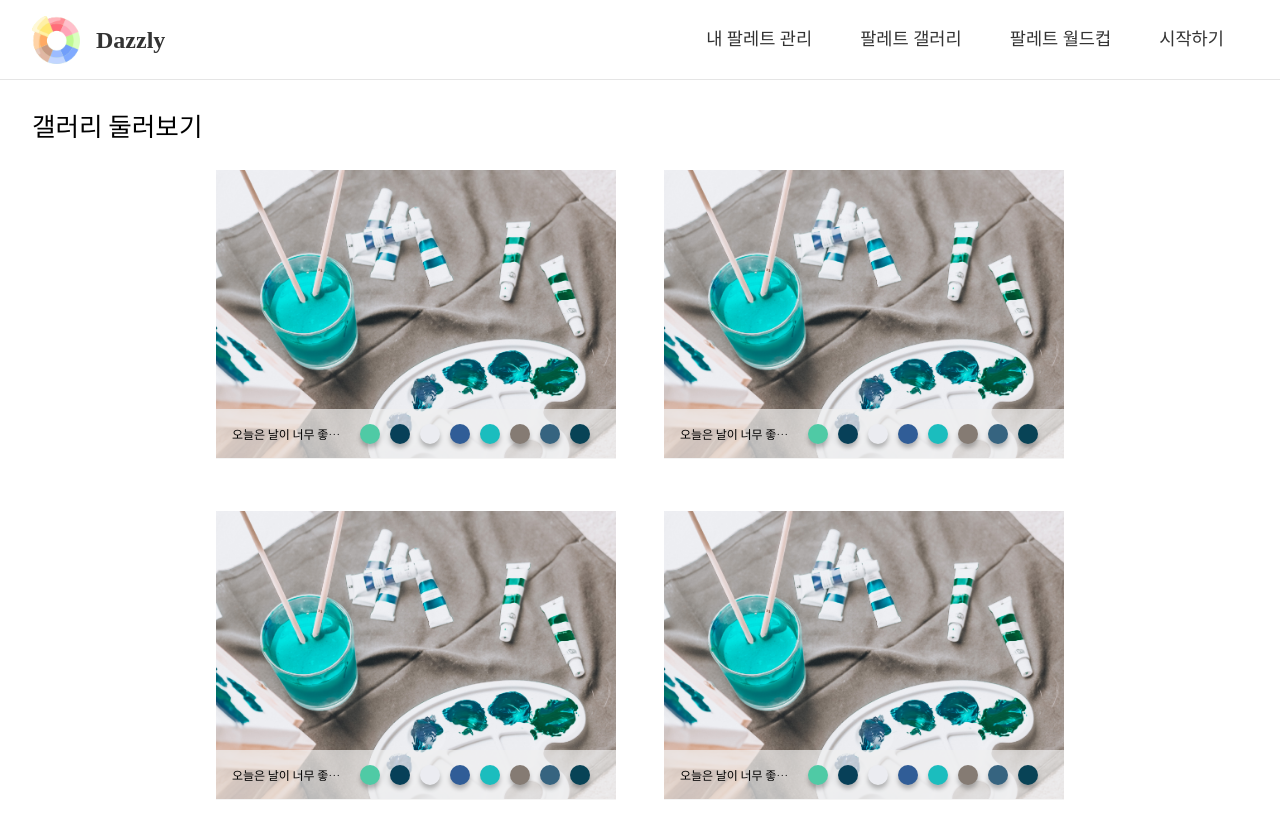
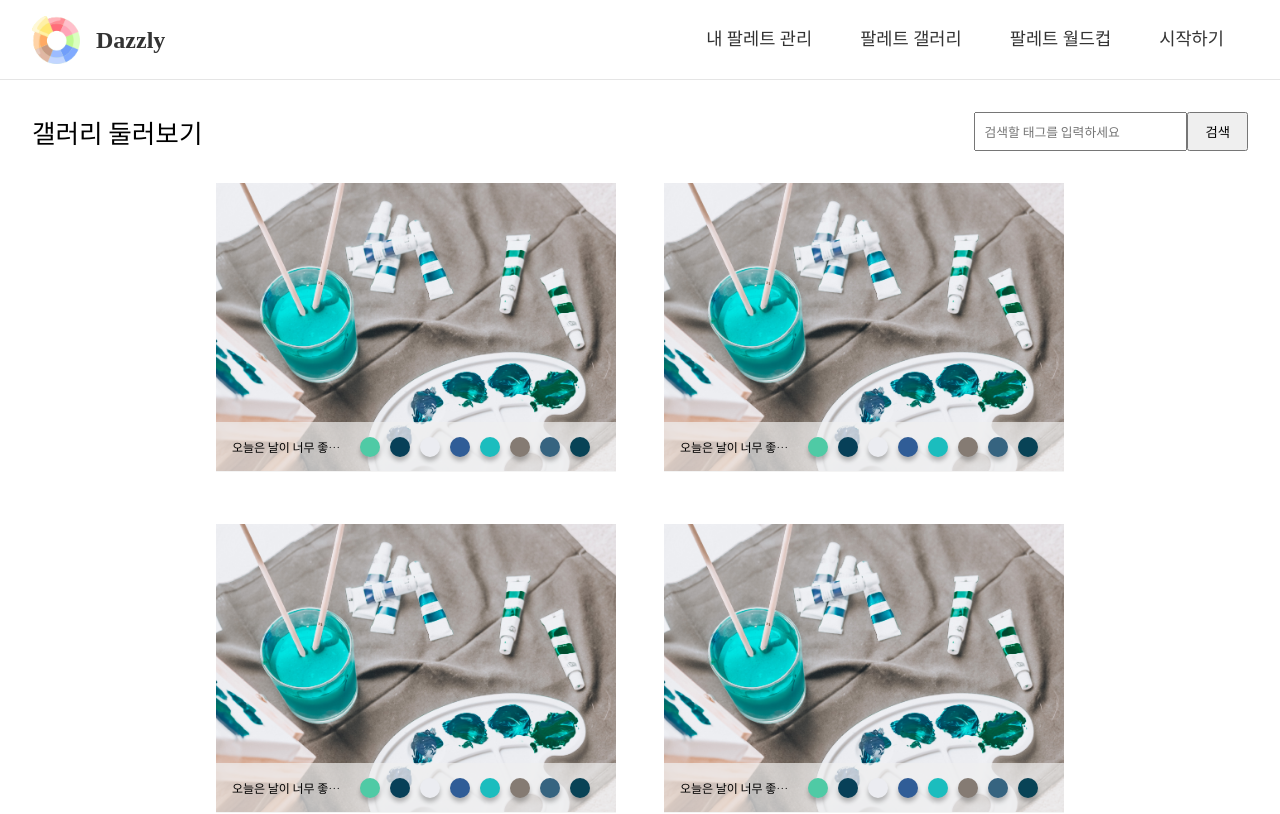
Before and after one commit to C17AN/dazzly, a React (Create React App) app: page /gallery in a window 1280 px wide. Shown: the top 814 px of the page. Built offline with nearby package versions, Linux system fonts and the light colour scheme; a web font is replaced by a local one.

Commit message:
feat(Gallery.tsx): 갤러리 페이지 버튼 제작

```diff
--- a/src/pages/Competition.tsx
+++ b/src/pages/Competition.tsx
@@ -1,9 +1,17 @@
 import React from "react";
+import styled from "styled-components";
 
 interface Props {}
 
 const Competition = (props: Props) => {
-  return <div>월드컵</div>;
+  return <Container>준비중입니다!</Container>;
 };
 
+const Container = styled.div`
+  display: flex;
+  justify-content: center;
+  align-items: center;
+  height: 80vh;
+`;
+
 export default Competition;
--- a/src/pages/Gallery.tsx
+++ b/src/pages/Gallery.tsx
@@ -8,7 +8,13 @@ interface Props {}
 const Gallery = (props: Props) => {
   return (
     <Container>
-      <Title>갤러리 둘러보기</Title>
+      <TitleContainer>
+        <Title>갤러리 둘러보기</Title>
+        <Search>
+          <SearchTag placeholder="검색할 태그를 입력하세요"></SearchTag>
+          <SearchButton>검색</SearchButton>
+        </Search>
+      </TitleContainer>
       <PhotoContainer>
         <PhotoComponent2 />
         <PhotoComponent2 />
@@ -23,11 +29,45 @@ const Gallery = (props: Props) => {
 
 const Container = styled.div``;
 
+const TitleContainer = styled.div`
+  display: flex;
+  justify-content: space-between;
+  padding: 2rem;
+  align-items: center;
+  @media screen and (max-width: 768px) {
+    flex-direction: column;
+    padding: 2rem 0 1rem 0;
+  }
+`;
+
 const Title = styled.div`
   font-size: 1.6rem;
-  padding: 2rem;
   font-family: "Noto Sans Kr";
   font-weight: 100;
+`;
+
+const Search = styled.div`
+  display: flex;
+  @media screen and (max-width: 768px) {
+    align-self: flex-end;
+    width: 100%;
+    padding: 2rem 1rem 1rem 1rem;
+  }
+`;
+
+const SearchTag = styled.input`
+  padding: 0.5rem;
+  &::placeholder {
+    font-size: 0.8rem;
+  }
+  @media screen and (max-width: 768px) {
+    flex: 2;
+  }
+`;
+
+const SearchButton = styled.button`
+  cursor: pointer;
+  padding: 0 1rem;
 `;
 
 const PhotoContainer = styled.div`
```
